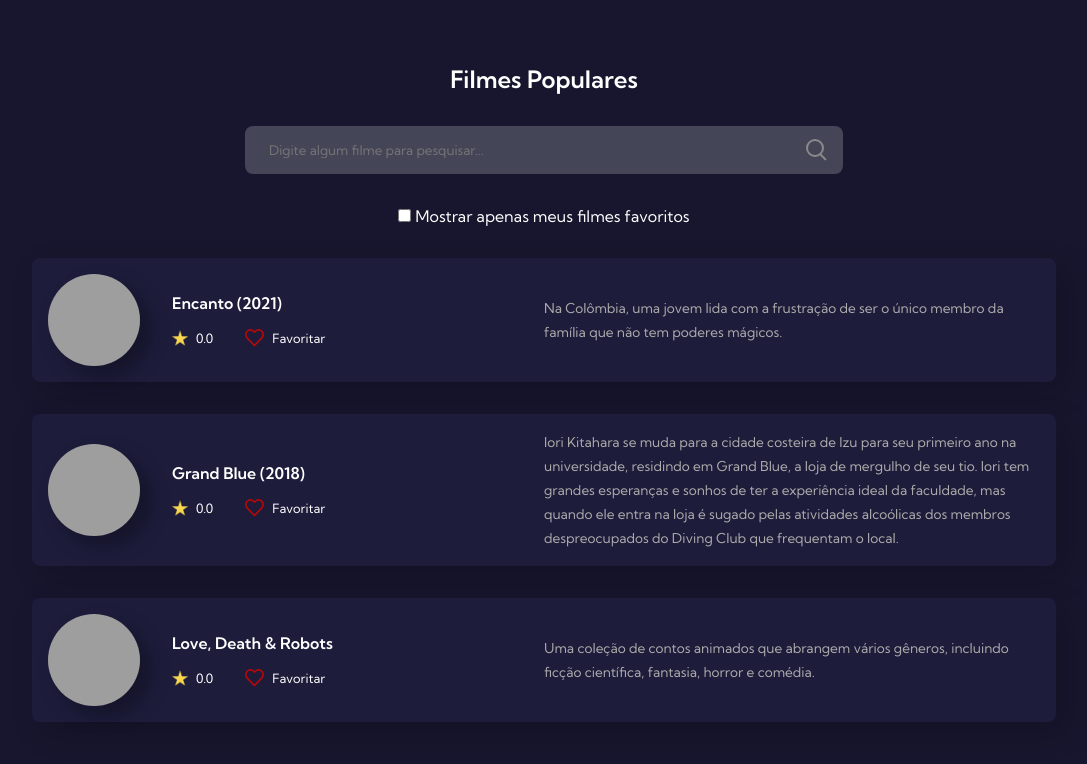
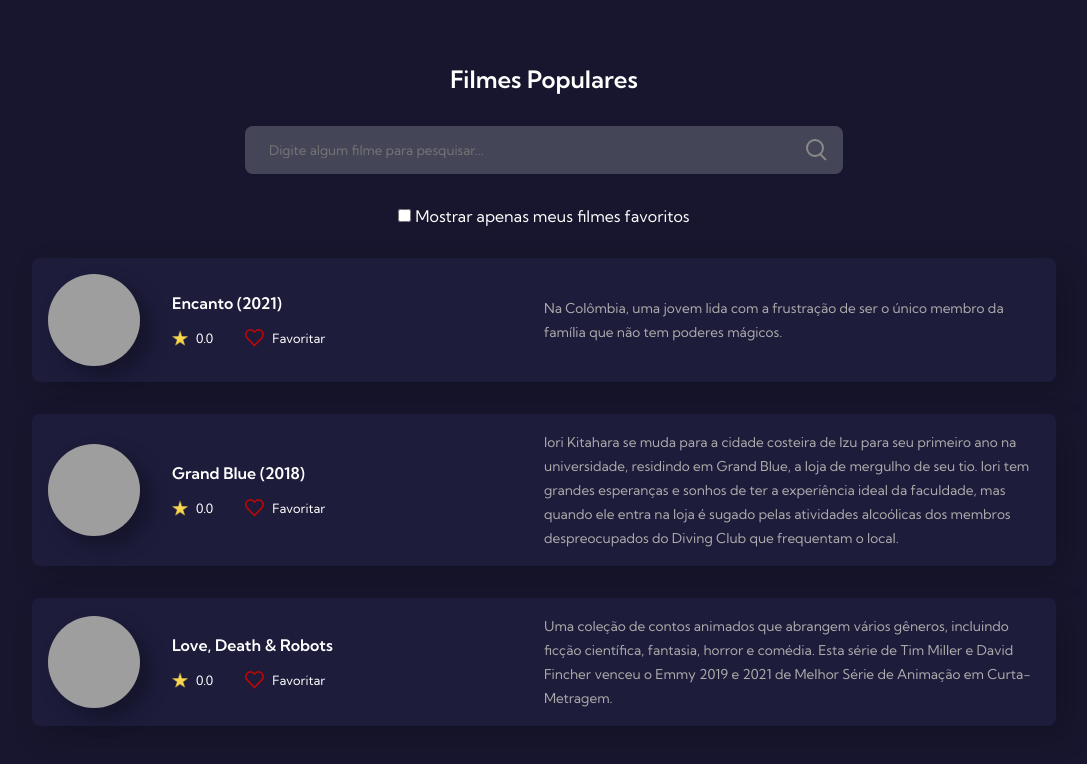
Before and after one commit to GabMoreiraSilva/7DaysOfCode, a plain HTML site: page index.html in a window 1280 px wide. Shown: the whole page, without its empty margins (96-1183 px from the left). Drawn offline with Linux system fonts and the light colour scheme; no server answers; grey boxes are pictures that could not be loaded.

Commit message:
Mudança no comentário do terceiro filme

```diff
--- a/index.html
+++ b/index.html
@@ -101,7 +101,8 @@
 				</div>
 				<div class="movie-description">
 					<span>Uma coleção de contos animados que abrangem vários gêneros, incluindo ficção científica,
-						fantasia, horror e comédia.</span>
+						fantasia, horror e comédia. Esta série de Tim Miller e David Fincher venceu o Emmy 2019 e 2021
+						de Melhor Série de Animação em Curta-Metragem.</span>
 				</div>
 			</div>
 		</div>
```
